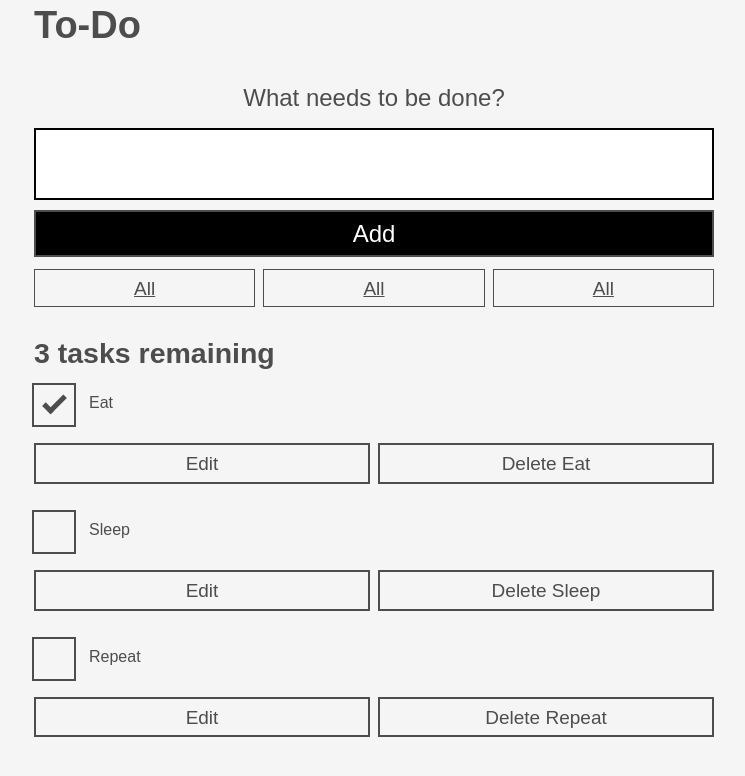
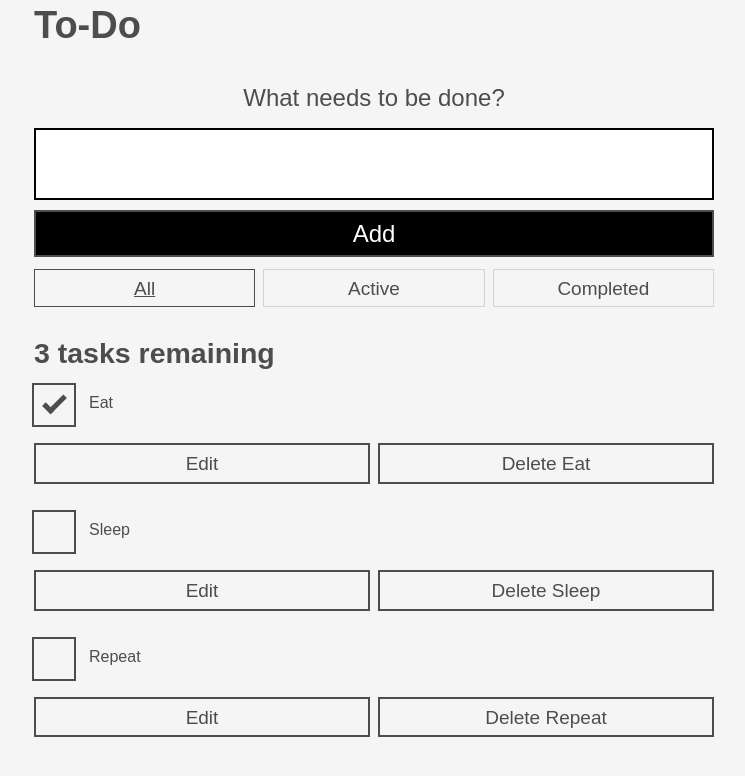
Before and after one commit to TunrayoIlawole/To-do-List, a React (Create React App) app: page / in a window 1280 px wide. Shown: the top 776 px of the page, without its empty margins (266-1011 px from the left). Built offline with nearby package versions, Linux system fonts and the light colour scheme.

Commit message:
remove hook for filter

```diff
--- a/src/components/FilterButton.js
+++ b/src/components/FilterButton.js
@@ -1,13 +1,11 @@
 import React, { useState } from 'react';
 
-const FilterButton = () => {
-
-    const [filter, setFilter] = useState('All');
+const FilterButton = ({name, isPressed, setFilter}) => {
 
     return (
-        <button type = "button" className = "btn toggle-btn" aria-pressed = "true">
+        <button type = "button" className = "btn toggle-btn" aria-pressed = {isPressed}>
             <span className = "visually-hidden">Show </span>
-            <span>all</span>
+            <span>{name}</span>
             <span className = "visually-hidden"> tasks</span>
         </button>
     );
```
